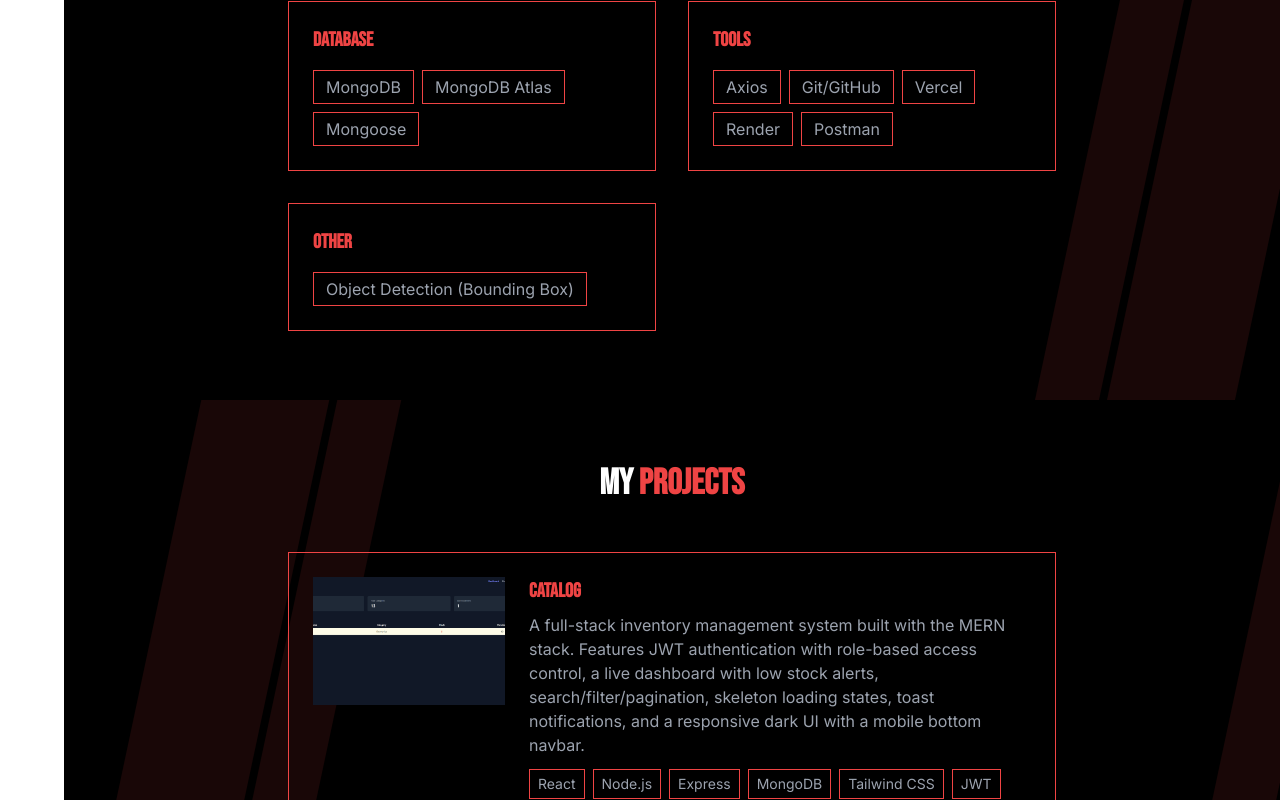
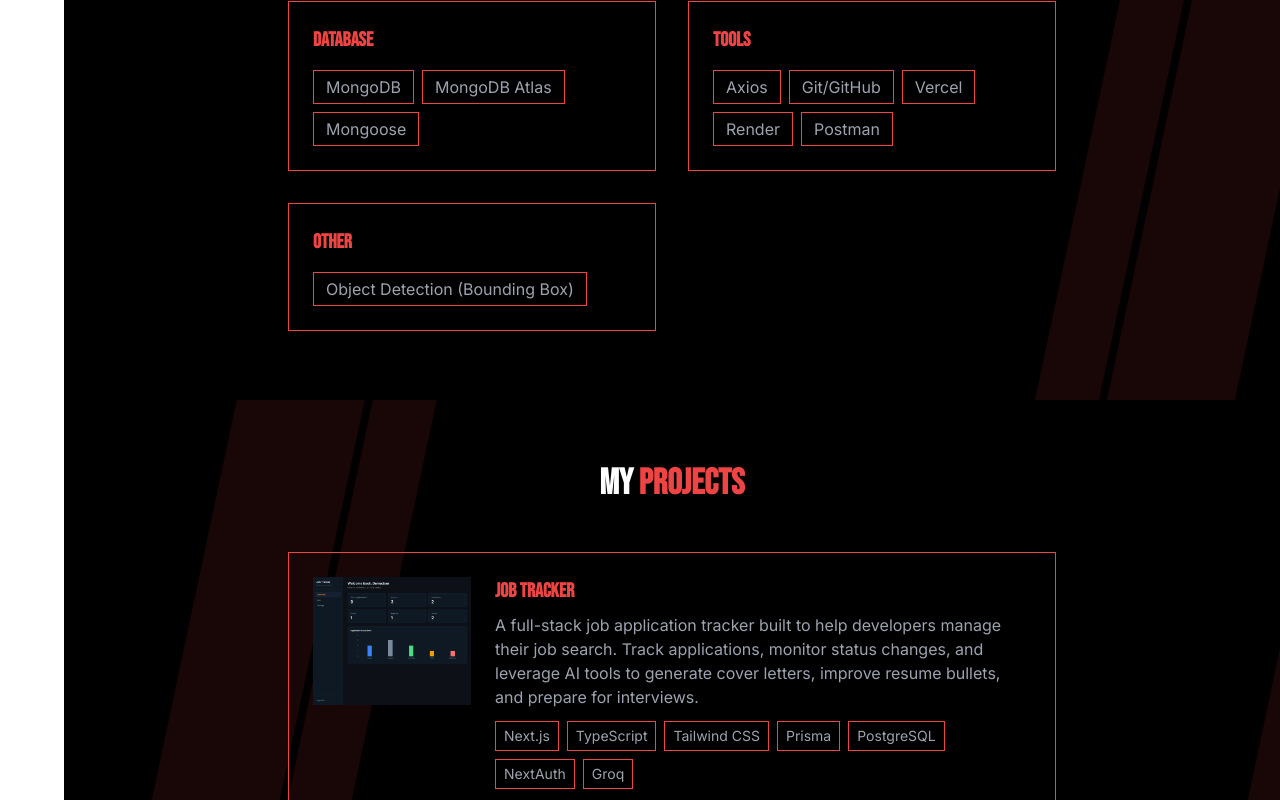
Before and after one commit to RenAmamiya0411/Website-Portfolio-v2, a React (Vite) app: page / in a window 1280 px wide. Shown: the part 2000-2800 px from the top of the page. Built offline with nearby package versions, Linux system fonts and the light colour scheme.

Commit message:
feat: add JobTracker to Projects

```diff
--- a/src/parts/Projects.tsx
+++ b/src/parts/Projects.tsx
@@ -3,12 +3,22 @@
 import SkyCastImg from "../assets/projectScreenshots/SkyCast.png";
 import CataLogImg from "../assets/projectScreenshots/Cata-Log.png";
 import WhatToDoImg from "../assets/projectScreenshots/What-To-Do.png";
+import JobTrackerImg from "../assets/projectScreenshots/JobTracker.png";
 import Lightbox from "../utilities/Lightbox";
 import { useState } from "react";
 import { ExternalLink } from "lucide-react";
 import { SiGithub } from "react-icons/si";
 
 const projects = [
+  {
+    title: "Job Tracker",
+    description:
+      "A full-stack job application tracker built to help developers manage their job search. Track applications, monitor status changes, and leverage AI tools to generate cover letters, improve resume bullets, and prepare for interviews.",
+    tech: ["Next.js", "TypeScript", "Tailwind CSS", "Prisma", "PostgreSQL", "NextAuth", "Groq"],
+    demo: "https://job-tracker-srhfalcon.vercel.app/",
+    repo: "https://github.com/RenAmamiya0411/Job-Tracker",
+    thumbnail: JobTrackerImg
+  },
   {
     title: "CataLog",
     description:
```
Also changed, not shown: src/assets/projectScreenshots/JobTracker.png (added).
